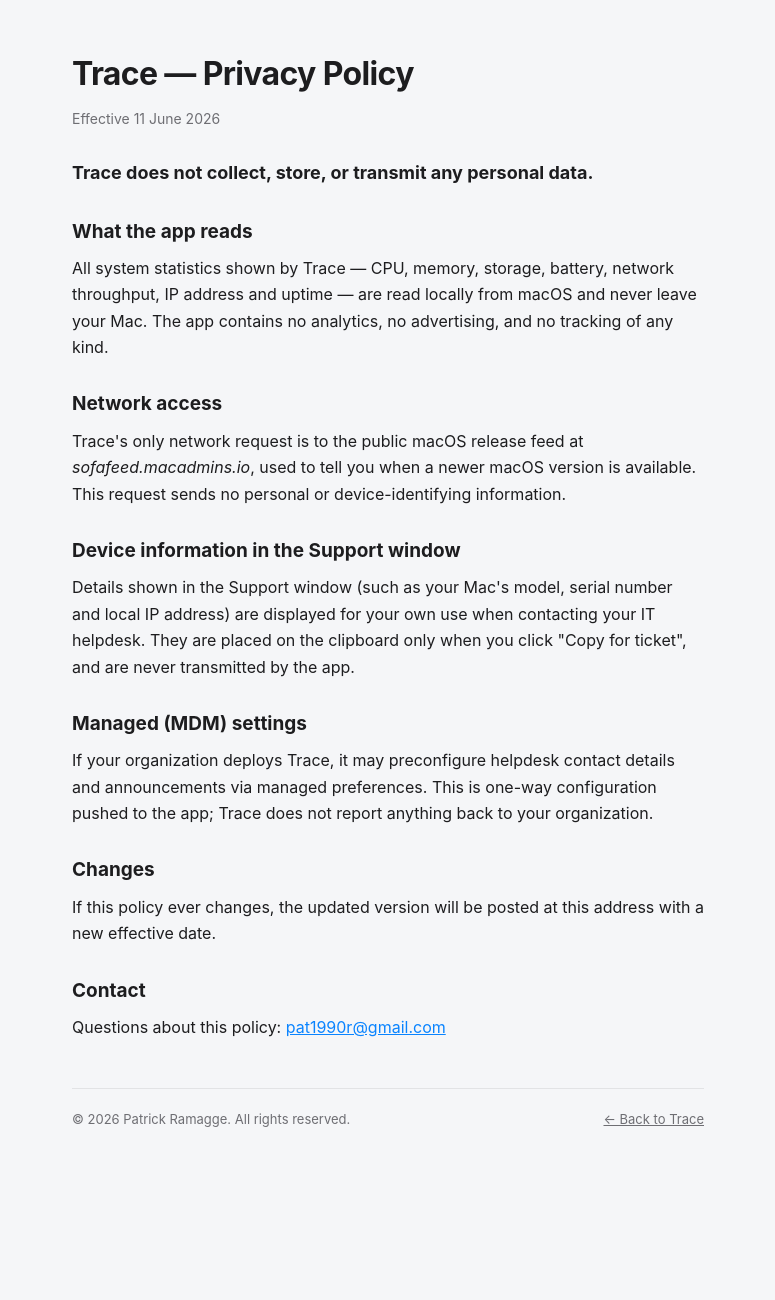
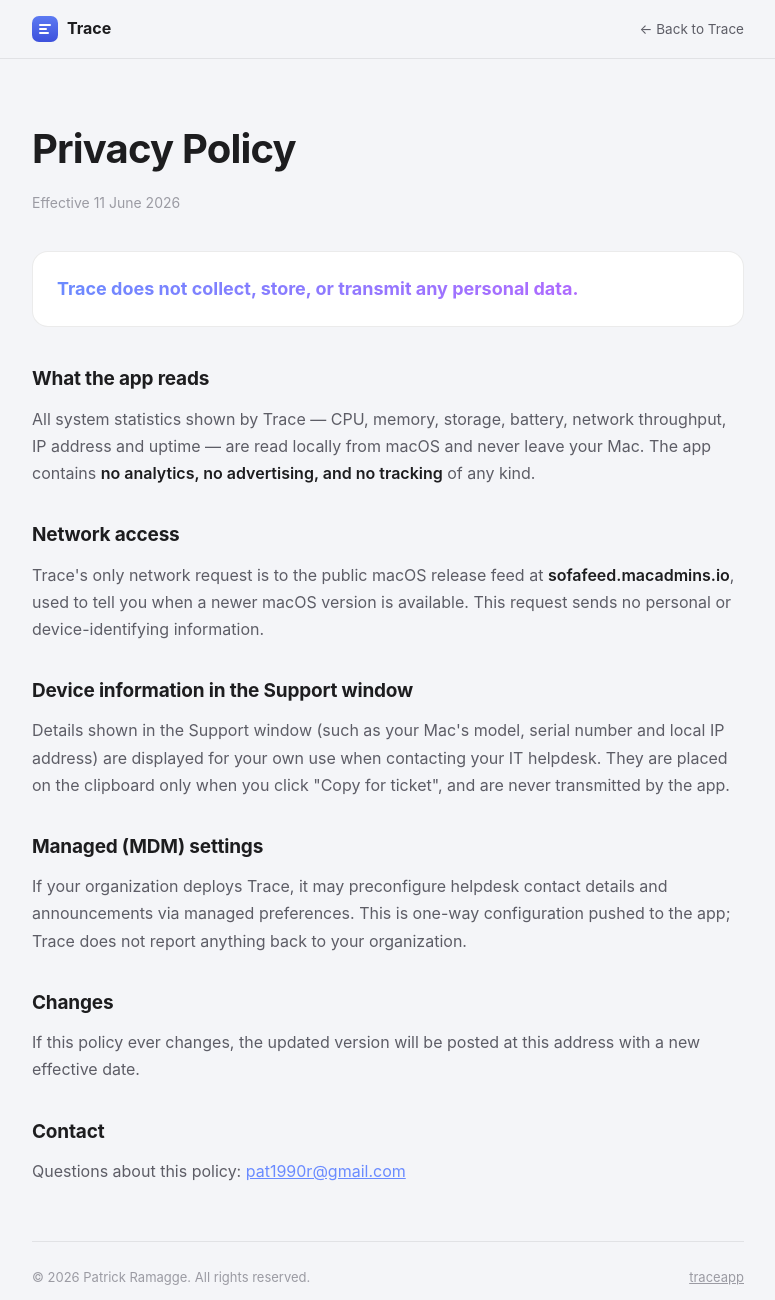
Before and after one commit to pat1990r/trace, a plain HTML site: page privacy.html in a window 1280 px wide. Shown: the whole page, without its empty margins (252-1027 px from the left). Before the commit the page ends 1195 px from the top, so only its background shows below. Drawn offline with Linux system fonts and the light colour scheme.

Commit message:
Refactor privacy.html with updated styles and content
Updated styling and structure of the privacy policy page.

```diff
--- a/privacy.html
+++ b/privacy.html
@@ -6,32 +6,84 @@
 <title>Privacy Policy — Trace</title>
 <meta name="description" content="Trace privacy policy: the app collects no data.">
 <style>
-  :root { --bg:#f5f6f8; --card:#fff; --text:#1d1d1f; --muted:#6e6e73; --accent:#0a84ff; --line:rgba(0,0,0,.08); }
-  @media (prefers-color-scheme: dark) {
-    :root { --bg:#101013; --card:#1b1b1f; --text:#f5f5f7; --muted:#98989d; --line:rgba(255,255,255,.1); }
+  :root {
+    --bg: #0a0a10; --card: rgba(255,255,255,.045); --line: rgba(255,255,255,.09);
+    --text: #f5f5f7; --muted: #a3a3ad; --faint: #6e6e78;
+    --grad: linear-gradient(135deg, #6a8bff, #b06aff);
+    --nav-bg: rgba(10,10,16,.72);
   }
-  * { box-sizing:border-box; margin:0; }
-  body { font:16px/1.65 -apple-system, BlinkMacSystemFont, "SF Pro Text", "Segoe UI", Roboto, Helvetica, Arial, sans-serif; background:var(--bg); color:var(--text); -webkit-font-smoothing:antialiased; }
-  main { max-width:680px; margin:0 auto; padding:48px 24px 64px; }
-  h1 { font-size:32px; letter-spacing:-.02em; margin-bottom:6px; }
-  .date { color:var(--muted); font-size:14px; margin-bottom:28px; }
-  h2 { font-size:19px; margin:28px 0 8px; }
-  p { color:var(--text); margin-bottom:12px; }
-  .lead { font-size:18px; }
-  a { color:var(--accent); }
-  footer { margin-top:48px; padding-top:20px; border-top:1px solid var(--line); font-size:13px; color:var(--muted); display:flex; justify-content:space-between; flex-wrap:wrap; gap:12px; }
-  footer a { color:var(--muted); }
+  @media (prefers-color-scheme: light) {
+    :root {
+      --bg: #f4f5f8; --card: #ffffff; --line: rgba(0,0,0,.08);
+      --text: #1d1d1f; --muted: #5d5d66; --faint: #9b9ba3;
+      --nav-bg: rgba(244,245,248,.78);
+    }
+  }
+  * { box-sizing: border-box; margin: 0; padding: 0; }
+  body {
+    font: 16px/1.7 -apple-system, BlinkMacSystemFont, "SF Pro Text", "Segoe UI", Roboto, Helvetica, Arial, sans-serif;
+    background: var(--bg); color: var(--text); -webkit-font-smoothing: antialiased;
+  }
+  nav {
+    position: sticky; top: 0; z-index: 50;
+    backdrop-filter: blur(18px); -webkit-backdrop-filter: blur(18px);
+    background: var(--nav-bg); border-bottom: 1px solid var(--line);
+  }
+  .nav-inner { display: flex; align-items: center; height: 58px; max-width: 760px; margin: 0 auto; padding: 0 24px; }
+  .brand { display: flex; align-items: center; gap: 9px; font-weight: 700; font-size: 16px; text-decoration: none; color: var(--text); }
+  .brand-icon {
+    width: 26px; height: 26px; border-radius: 7px;
+    background: linear-gradient(180deg, #5c7af2, #3d51dc);
+    display: grid; place-items: center;
+  }
+  .brand-icon .bars { display: flex; flex-direction: column; gap: 2px; }
+  .brand-icon .bars i { display: block; height: 2px; border-radius: 1px; background: #fff; }
+  .brand-icon .bars i:nth-child(1) { width: 12px; }
+  .brand-icon .bars i:nth-child(2) { width: 8px; }
+  .brand-icon .bars i:nth-child(3) { width: 10px; }
+  .back { margin-left: auto; font-size: 13.5px; color: var(--muted); text-decoration: none; }
+  .back:hover { color: var(--text); }
+
+  main { max-width: 760px; margin: 0 auto; padding: 56px 24px 72px; }
+  h1 { font-size: clamp(30px, 5vw, 40px); letter-spacing: -.02em; margin-bottom: 8px; }
+  .date { color: var(--faint); font-size: 14px; margin-bottom: 36px; }
+  .lead {
+    font-size: 18px; padding: 22px 24px; border-radius: 16px;
+    background: var(--card); border: 1px solid var(--line); margin-bottom: 36px;
+  }
+  .lead b { background: var(--grad); -webkit-background-clip: text; background-clip: text; color: transparent; }
+  h2 { font-size: 19px; letter-spacing: -.01em; margin: 32px 0 10px; }
+  p { color: var(--muted); margin-bottom: 14px; }
+  p em { color: var(--text); font-style: normal; font-weight: 600; }
+  a { color: #6a8bff; }
+  footer {
+    border-top: 1px solid var(--line); margin-top: 56px; padding-top: 24px;
+    display: flex; justify-content: space-between; flex-wrap: wrap; gap: 12px;
+    font-size: 13px; color: var(--faint);
+  }
+  footer a { color: var(--faint); }
 </style>
 </head>
 <body>
+
+<nav>
+  <div class="nav-inner">
+    <a class="brand" href="index.html">
+      <span class="brand-icon"><span class="bars"><i></i><i></i><i></i></span></span>
+      Trace
+    </a>
+    <a class="back" href="index.html">← Back to Trace</a>
+  </div>
+</nav>
+
 <main>
-  <h1>Trace — Privacy Policy</h1>
+  <h1>Privacy Policy</h1>
   <p class="date">Effective 11 June 2026</p>
 
-  <p class="lead"><strong>Trace does not collect, store, or transmit any personal data.</strong></p>
+  <div class="lead"><b>Trace does not collect, store, or transmit any personal data.</b></div>
 
   <h2>What the app reads</h2>
-  <p>All system statistics shown by Trace — CPU, memory, storage, battery, network throughput, IP address and uptime — are read locally from macOS and never leave your Mac. The app contains no analytics, no advertising, and no tracking of any kind.</p>
+  <p>All system statistics shown by Trace — CPU, memory, storage, battery, network throughput, IP address and uptime — are read locally from macOS and never leave your Mac. The app contains <em>no analytics, no advertising, and no tracking</em> of any kind.</p>
 
   <h2>Network access</h2>
   <p>Trace's only network request is to the public macOS release feed at <em>sofafeed.macadmins.io</em>, used to tell you when a newer macOS version is available. This request sends no personal or device-identifying information.</p>
@@ -50,7 +102,7 @@
 
   <footer>
     <span>© 2026 Patrick Ramagge. All rights reserved.</span>
-    <span><a href="index.html">← Back to Trace</a></span>
+    <span><a href="index.html">traceapp</a></span>
   </footer>
 </main>
 </body>
```
